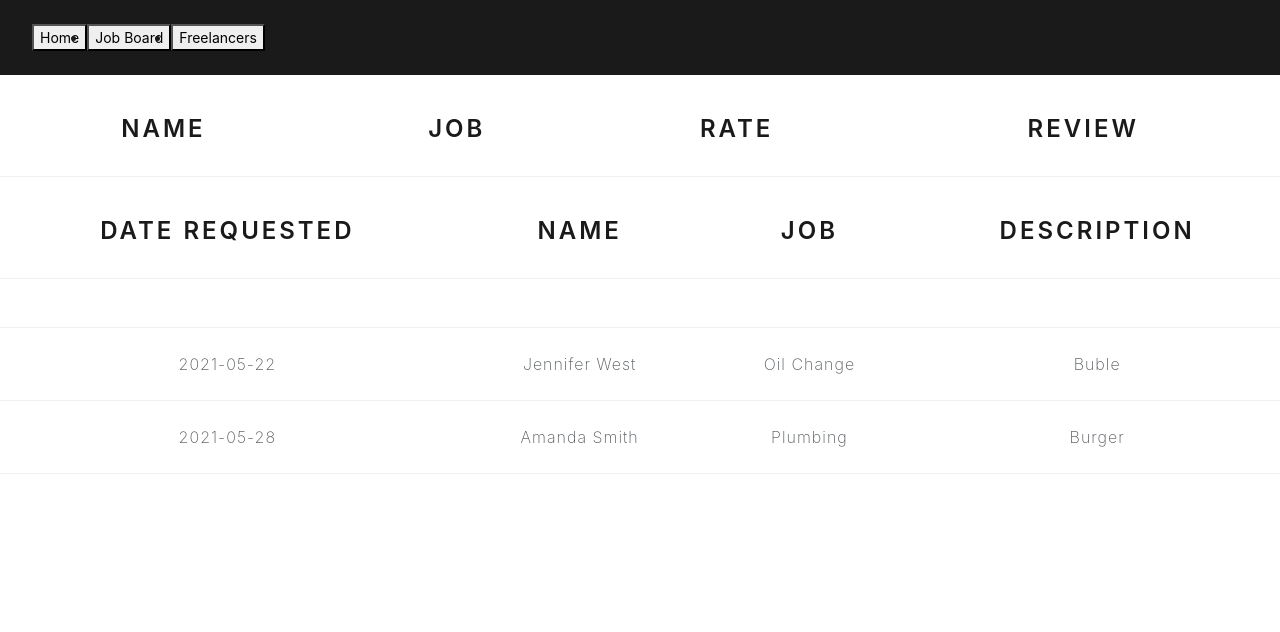
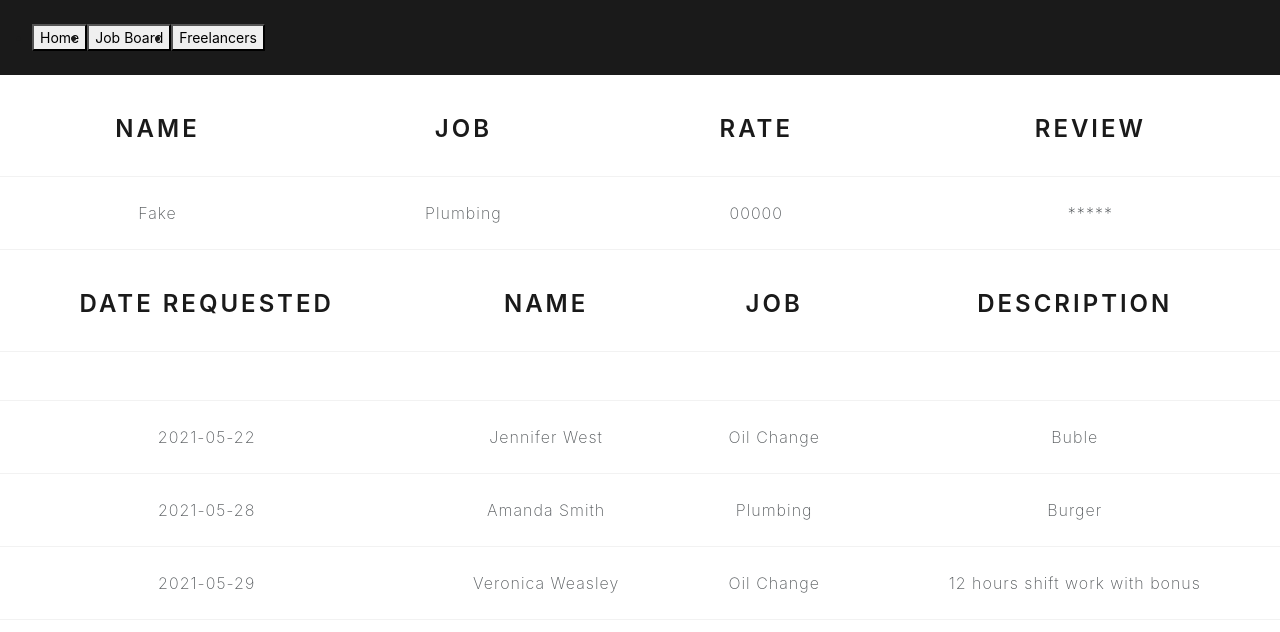
Before and after one commit to Marco74-90/US-Freelancing, a React (Create React App) app in the folder us-freelancing/: page /JobBoard in a window 1280 px wide. Shown: the top 632 px of the page. Built offline with nearby package versions, Linux system fonts and the light colour scheme; data requests are answered from the project's data file.

Commit message:
Add ComJob for compledJobs

```diff
--- a/us-freelancing/db.json
+++ b/us-freelancing/db.json
@@ -175,6 +175,24 @@
       "job": "Plumbing",
       "description": "Burger",
       "freelancerId": "4"
+    },
+    {
+      "id": 3,
+      "dateRequested": "2021-05-29",
+      "name": "Veronica Weasley",
+      "job": "Oil Change",
+      "description": "12 hours shift work with bonus",
+      "freelancerId": "10"
+    }
+  ],
+  "completedJobs": [
+    {
+      "id": 1,
+      "name": "Fake",
+      "job": "Plumbing",
+      "rate": [0,0,0,0,0],
+      "review": "*****",
+      "freelancerId": "2"
     }
   ]
 }
--- /dev/null
+++ b/us-freelancing/src/components/ComJob.js
@@ -0,0 +1,21 @@
+import React, {Component} from 'react'
+
+export default class ComJob extends Component {
+
+
+    render() {
+
+        const {name, job, rate, review} = this.props.job
+
+
+        return(
+            <tr>
+              <td>{name}</td>
+              <td>{job}</td>
+              <td>{rate}</td>
+              <td>{review}</td>
+            </tr>
+
+        )
+    }
+}
--- a/us-freelancing/src/components/CompletedJobs.js
+++ b/us-freelancing/src/components/CompletedJobs.js
@@ -1,6 +1,21 @@
-import React, {Component} from 'react'
+import React, {Component} from 'react';
+import ComJob from './ComJob';
 
 export default class CompletedJobs extends Component {
+
+    state = {
+        completedJobs: []
+    }
+
+    componentDidMount() {
+        fetch("http://localhost:3000/completedJobs")
+        .then(r => r.json())
+        .then(data => {
+            this.setState({
+                completedJobs: data
+            });
+        });
+    }
 
     render() {
 
@@ -22,7 +37,9 @@ export default class CompletedJobs extends Component {
                         <h3>review</h3>
                     </th>
                 </tr>
-        {/* Data goes here  */}
+                    {
+                        this.state.completedJobs.map((job) => <ComJob key={job.id} job={job} /> )
+                    }
             </tbody>
         </table>
         )
```
